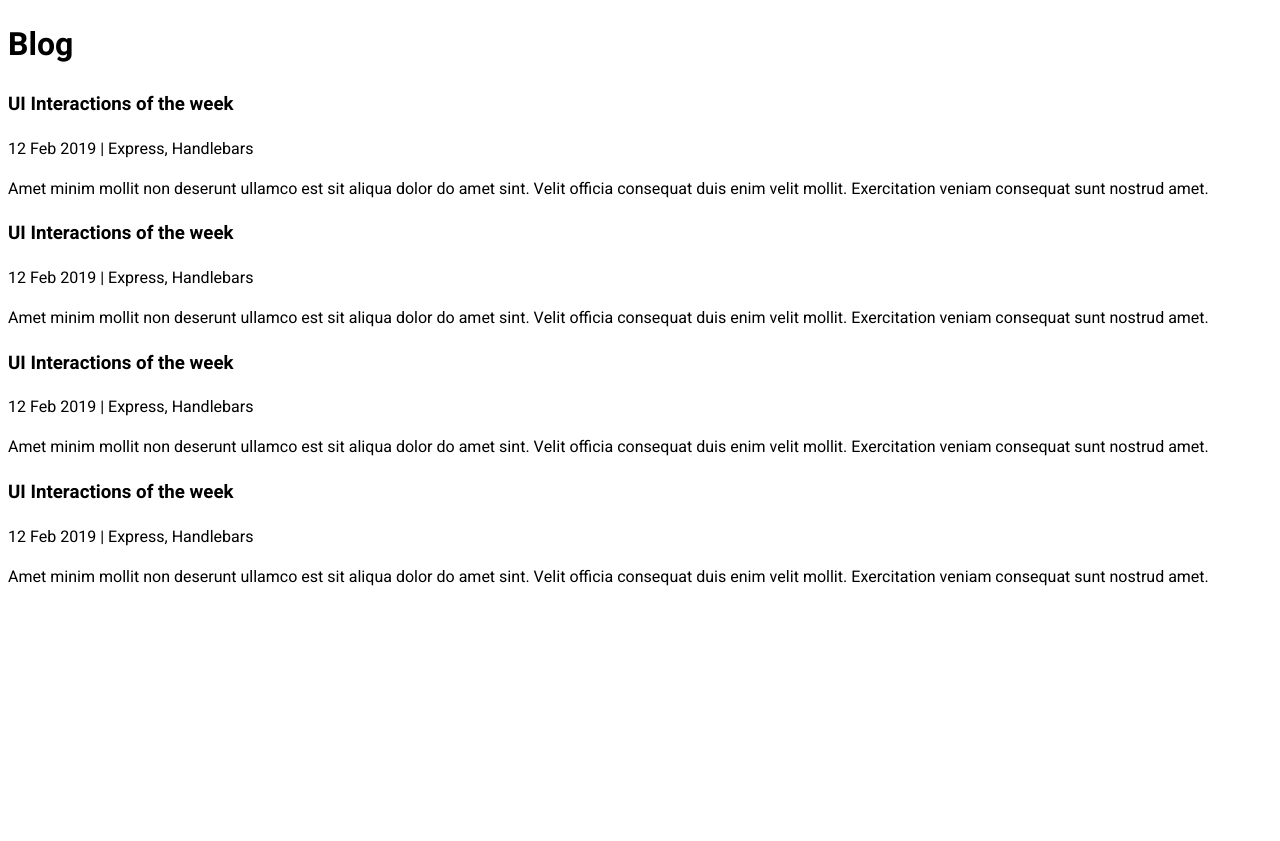
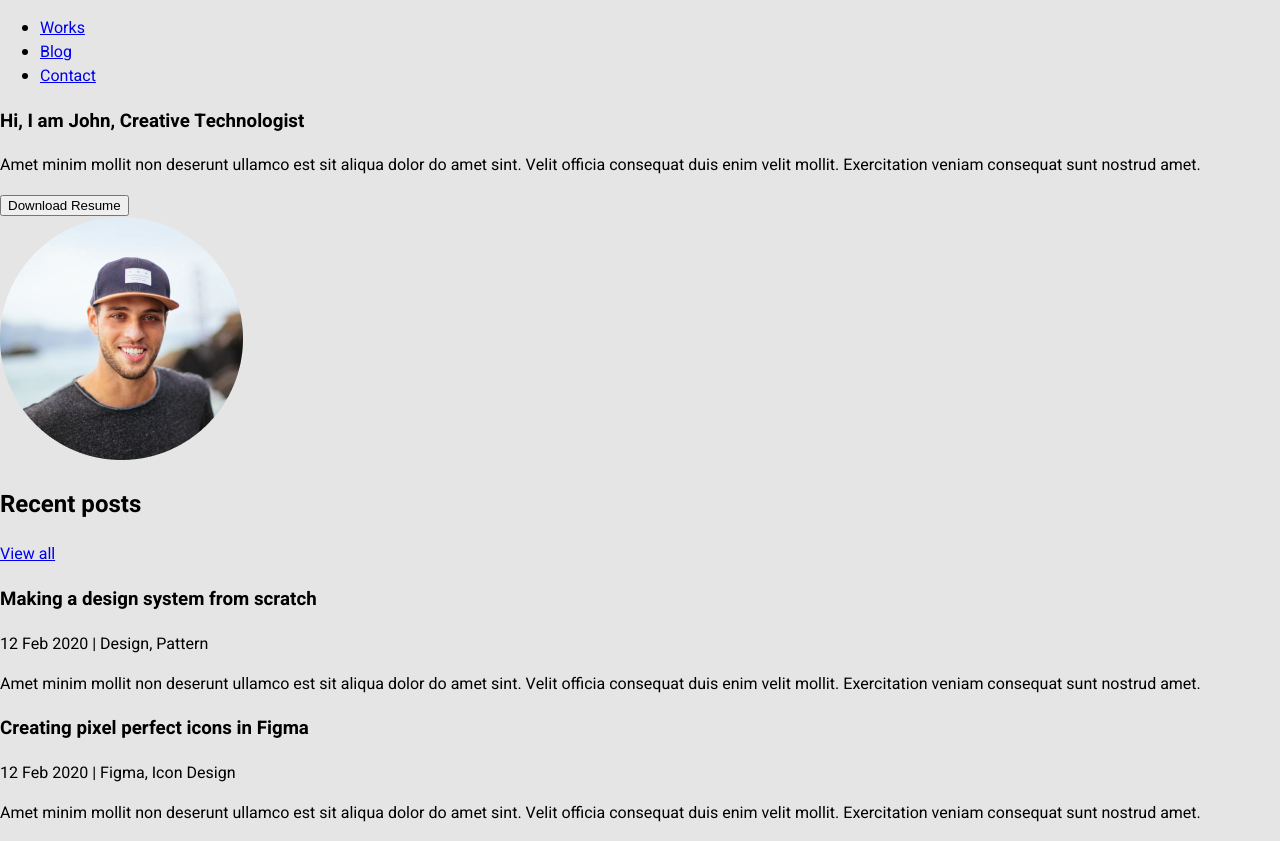
Before and after one commit to HajraDev/My-portfoli, a plain HTML site: page index.html in a window 1280 px wide. Before the commit the page ends 800 px from the top, so only its background shows below. Drawn offline with Linux system fonts and the light colour scheme; files that its build step writes are made by us from their sources.

Commit message:
portfolio

```diff
--- a/css/style.css
+++ b/css/style.css
@@ -1,16 +1,6 @@
 html , body {
     font-family: 'Heebo', sans-serif;
+    margin: 0;
+    padding: 0;
+    background: #E5E5E5;
 }
-.blog-item h3{
-    font-weight: 500;
-    font-size: 30px;
-    line-height: 44px;
-    /* Dark Color */
-     color: #21243D;
-}
-.blog-item .published-date{
-
-}
-.blog-item .category{
-
-}
--- a/index.html
+++ b/index.html
@@ -13,39 +13,58 @@
 
 </head>
 <body>
-    <h1>Blog</h1>
-    <article class="blog.items">
     <header>
-       <h3>UI Interactions of the week</h3>
+        <nav>
+            <ul>
+                <li>
+                  <a href="index.html">Works</a>
+                </li>
+                <li>
+                  <a href="index.html">Blog</a>
+                </li>
+                <li>
+                  <a href="index.html">Contact</a>
+                </li>
+            </ul>
+        </nav>
     </header>
-       <div><span class="published-date">12 Feb 2019</span> | <span class="category">Express, Handlebars</span></div>
+    <section class="hero-section">
+        <div class="hero-inner">
+            <div class="col-left">
+                <h3>Hi, I am John,
+                    Creative Technologist</h3>
+                <p>Amet minim mollit non deserunt ullamco est sit aliqua dolor do amet sint. Velit officia consequat duis enim velit mollit. Exercitation veniam consequat sunt nostrud amet.</p>
+                <button>Download Resume</button>
+            </div>
+            <div class="col-right">
+                <img src="./images/profile img.png" alt="" srcset="">
+            </div>
+        </div>
+    </section>
+    <section>
+        <div class="post-section">
+            <div class="post-header">
+                <h2>Recent posts</h2>
+                <a href="index.html">View all</a>
+            </div>
+            <div class="posts">
+                <article class="posts-item">
+                    <header>
+                        <h3>Making a design system from scratch</h3>
+                        </header>
+                        <div><span class="published-date">12 Feb 2020</span> | <span class="category">Design, Pattern</span></div>
                          <p>Amet minim mollit non deserunt ullamco est sit aliqua dolor do amet sint. Velit officia consequat duis enim velit mollit. Exercitation veniam consequat sunt nostrud amet.</p>
                 </article>
-    <article>
+                <article class="posts-item">
                     <header>
-            <h3 class="recent">UI Interactions of the week</h3>
+                        <h3>Creating pixel perfect icons in Figma</h3>
                         </header>
-        <div><span class="published-date">12 Feb 2019</span> | <span class="category">Express, Handlebars</span></div>
+                        <div><span class="published-date">12 Feb 2020</span> | <span class="category">Figma, Icon Design</span></div>
                          <p>Amet minim mollit non deserunt ullamco est sit aliqua dolor do amet sint. Velit officia consequat duis enim velit mollit. Exercitation veniam consequat sunt nostrud amet.</p>
                 </article>
-    <article>
-        <header>
-            <h3 class="recent" >UI Interactions of the week</h3>
-        </header>
-        <div><span class="published-date">12 Feb 2019</span> | <span class="category">Express, Handlebars</span></div>
-        <p>Amet minim mollit non deserunt ullamco est sit aliqua dolor do amet sint. Velit officia consequat duis enim velit mollit. Exercitation veniam consequat sunt nostrud amet.</p>
-    </article>
-    <article>
-        <header>
-            <h3 class="recent">UI Interactions of the week</h3>
-        </header>
-        <div><span class="published-date">12 Feb 2019</span> | <span class="category">Express, Handlebars</span></div>
-        <p>Amet minim mollit non deserunt ullamco est sit aliqua dolor do amet sint. Velit officia consequat duis enim velit mollit. Exercitation veniam consequat sunt nostrud amet.</p>
-    </article>
-    <!-- cwa comunity is best
-    <input type="color" >
-    <input type="date" name="" id=""> -->
 
+            </div>
+        </div>
+    </section>
 </body>
 </html>
-<!--ctrl +shift +p -->
```
Also changed, not shown: images/profile img.png (added). Lines whose indentation alone changed are shown as unchanged.
